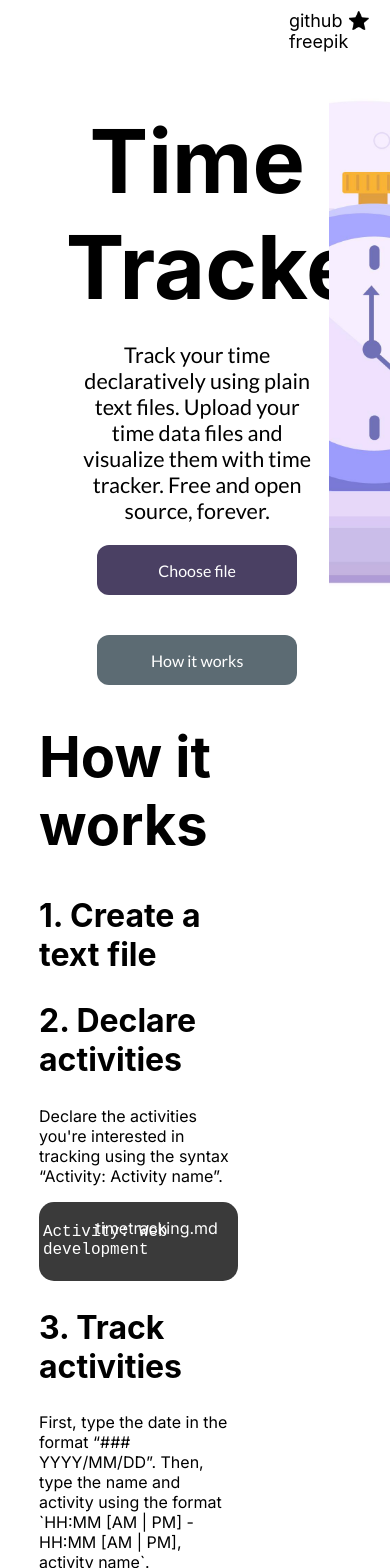
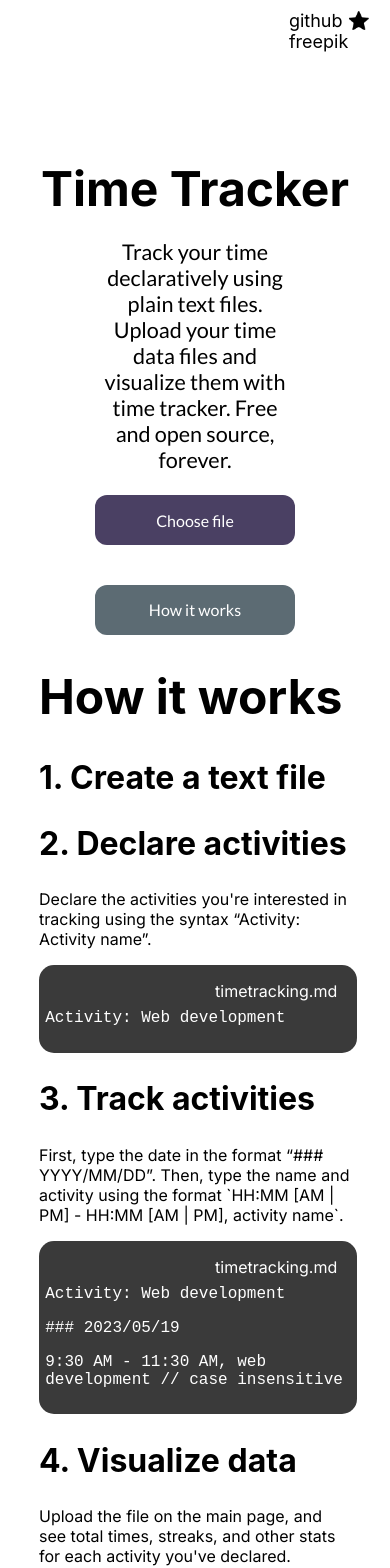
Before and after one commit to lee3650/TimeTracker, a React (Create React App) app: page / in a window 390 px wide. Shown: the top 1568 px of the page. Built offline with nearby package versions, Linux system fonts and the light colour scheme.

Commit message:
Added mobile support

```diff
--- a/public/index.html
+++ b/public/index.html
@@ -7,7 +7,7 @@
     <meta name="theme-color" content="#000000" />
     <meta
       name="description"
-      content="Web site created using create-react-app"
+      content="Declarative time tracking visualizer"
     />
     <link rel="apple-touch-icon" href="%PUBLIC_URL%/logo192.png" />
     <!--
@@ -24,7 +24,7 @@
       work correctly both with client-side routing and a non-root public URL.
       Learn how to configure a non-root public URL by running `npm run build`.
     -->
-    <title>React App</title>
+    <title>Time Tracker</title>
   </head>
   <body>
     <noscript>You need to enable JavaScript to run this app.</noscript>
--- a/src/components/DataDisplay.js
+++ b/src/components/DataDisplay.js
@@ -12,7 +12,7 @@ const DataDisplay = (props) => {
         <div className='top left absolute'>
             <Link to={'/'} className='cleanLink bold inter'>Home</Link>
         </div>
-        <h1 className='inter'>
+        <h1 className='inter titleFont'>
             {data.startDate + ' - ' + data.endDate}
         </h1>
 
--- a/src/components/general.css
+++ b/src/components/general.css
@@ -10,13 +10,6 @@
     display: flex;
     align-items: center;
     flex-direction: column;
-}
-
-.leftDiv {
-    display: flex;
-    flex-direction: column;
-    align-items: flex-start;
-    margin-left: 35vw;
 }
 
 .lightText {
@@ -90,3 +83,31 @@
     color: transparent;
     text-shadow: 0 0 0 black;
 }
+
+/* Large screen */
+@media only screen and (min-width: 801px) {
+    .titleFont {
+        font-size: 3vw;
+    }
+
+    .leftDiv {
+        display: flex;
+        flex-direction: column;
+        align-items: flex-start;
+        margin-left: 35vw;
+    }
+}
+
+@media only screen and (max-width: 800px) {
+    .titleFont {
+        font-size: 150%;
+        margin-top: 50px;
+    }
+
+    .leftDiv {
+        display: flex;
+        flex-direction: column;
+        align-items: flex-start;
+        margin-left: 10vw;
+    }
+}
--- a/src/components/home.css
+++ b/src/components/home.css
@@ -20,16 +20,20 @@
     background-color: rgba(255, 255, 255, 0);
 }
 
+/* Fullscreen */
+@media only screen and (min-width: 801px) {
     .titleText {
         font-family: 'Inter';
-    font-size: 550%;
+        font-size: 5vw;
         font-weight: bold;
         text-align: center;
-    padding-top: 15%;
-    padding-left: 20%;
+        padding-top: 15vh;
+        padding-left: 10vw;
         margin-bottom: 0%;
     }
-
+    .massiveText {
+        font-size: 350%;
+    }
     .imagediv {
         width: 100%;
         z-index: 2;
@@ -57,6 +61,76 @@
         align-items: center;
         padding-left: 10%;
         gap: 10px;
+    }
+    .tutorialDiv {
+        width: 50%;
+        margin-left: 10%;
+        margin-bottom: 25px;
+    }
+    .codeBlock {
+        background-color: #3A3A3A;
+        border-radius: 15px;
+        width: 100%;
+        padding-top: 3%;
+        padding-bottom: 3%;
+        padding-left: 2%;
+    }
+}
+
+/* Small screen */
+@media only screen and (max-width: 800px) {
+    .imagediv {
+        width: 0%;
+    }
+    .massiveText {
+        font-size: 300%;
+    }
+
+    .copyText {
+        font-size: 135%;
+        font-family: 'Lato';
+        font-weight: lighter;
+        text-align: center;
+        width: 50%;
+        padding-left: 25%;
+    }
+
+    .titleText {
+        font-family: 'Inter';
+        font-size: 300%;
+        font-weight: bold;
+        text-align: center;
+        padding-top: 15vh;
+        margin-bottom: 0%;
+    }
+
+    .image {
+        width: 100%;
+        height: 100%;
+        object-fit: cover;
+    }
+
+    .buttonParent {
+        width: 100%;
+        display: flex;
+        flex-direction: column;
+        align-items: center;
+        gap: 10px;
+    }
+    .tutorialDiv {
+        width: 80%;
+        margin-left: 10%;
+        margin-right: 10%;
+        margin-bottom: 25px;
+    }
+    .codeBlock {
+        background-color: #3A3A3A;
+        border-radius: 15px;
+        width: 100%;
+        padding-top: 9%;
+        padding-bottom: 3%;
+        padding-left: 2%;
+    }
 }
 
 .button {
@@ -158,27 +232,8 @@
     text-align: center;
 }
 
-.massiveText {
-    font-size: 350%;
-}
-
 .extraLargeText {
     font-size: 200%;
-}
-
-.tutorialDiv {
-    width: 50%;
-    margin-left: 10%;
-    margin-bottom: 25px;
-}
-
-.codeBlock {
-    background-color: #3A3A3A;
-    border-radius: 15px;
-    width: 100%;
-    padding-top: 3%;
-    padding-bottom: 3%;
-    padding-left: 2%;
 }
 
 .white {
--- a/src/components/home.js
+++ b/src/components/home.js
@@ -116,11 +116,6 @@ export const Homepage = (props) => {
                 <p className='interFont lightText'>
                     Upload the file on the main page, and see total times, streaks, and other stats for each activity you've declared.
                 </p>
-                <Link onClick={() => window.scroll(0,0)} to='/example' className='cleanLink interFont'>🔍 See an example</Link>
-                <br/>
-                <a href='https://github.com/lee3650/TimeTracker' className='interFont cleanLink'>📖 Read more</a>
-                <br/>
-                <br/>
                 <CodeBlock filename='timetracking.md'>
                     <p className='courierFont white'>
                         Activity: Web development
@@ -172,8 +167,12 @@ export const Homepage = (props) => {
                     <li>Use github to backup and distribute your log file. Access it anywhere and prevent it from being lost.</li>
                 </ol>
                 </p>
+                <Link onClick={() => window.scroll(0,0)} to='/example' className='cleanLink interFont boldText'>🔍 See an example</Link>
+                <br/>
+                <br/>
+                <a href='https://github.com/lee3650/TimeTracker' className='interFont cleanLink boldText'>📖 Read more</a>
             </div>
-        </div>)
+        </div>
     </>
     )
 }
```
Lines whose indentation alone changed are shown as unchanged.
